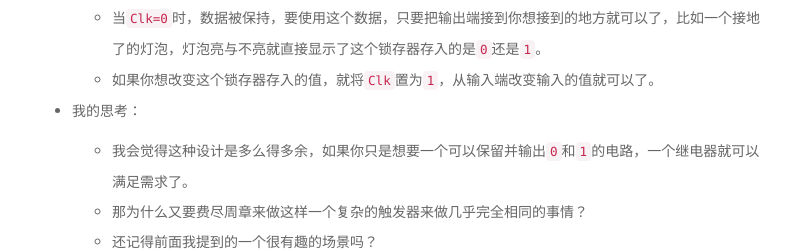
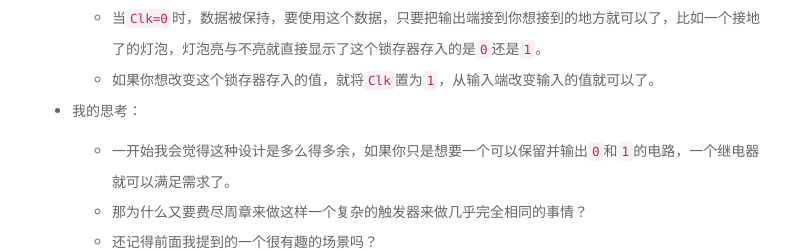
Before and after one commit to GeniusOrIdiot/GeniusOrIdiot.github.io, a plain HTML site: page 2018/03/02/CODE_Flip-flop/index.html in a window 1280 px wide. Shown: the part 2459-2710 px from the top of the page, without its empty margins (243-1034 px from the left). Drawn offline with nearby package versions, Linux system fonts and the light colour scheme.

Commit message:
Site updated: 2018-03-09 16:52:10

```diff
--- a/2018/03/02/CODE_Flip-flop/index.html
+++ b/2018/03/02/CODE_Flip-flop/index.html
@@ -228,7 +228,7 @@
 </li>
 <li><p>我的思考：</p>
 <ul>
-<li>我会觉得这种设计是多么得多余，如果你只是想要一个可以保留并输出<code>0</code>和<code>1</code>的电路，一个继电器就可以满足需求了。</li>
+<li>一开始我会觉得这种设计是多么得多余，如果你只是想要一个可以保留并输出<code>0</code>和<code>1</code>的电路，一个继电器就可以满足需求了。</li>
 <li>那为什么又要费尽周章来做这样一个复杂的触发器来做几乎完全相同的事情？</li>
 <li>还记得前面我提到的一个很有趣的场景吗？<ul>
 <li>就像我们键盘上的<code>Lock</code>，<code>NumLock</code>点亮时可以输入数字，关闭时，数字键盘失效。</li>
```
